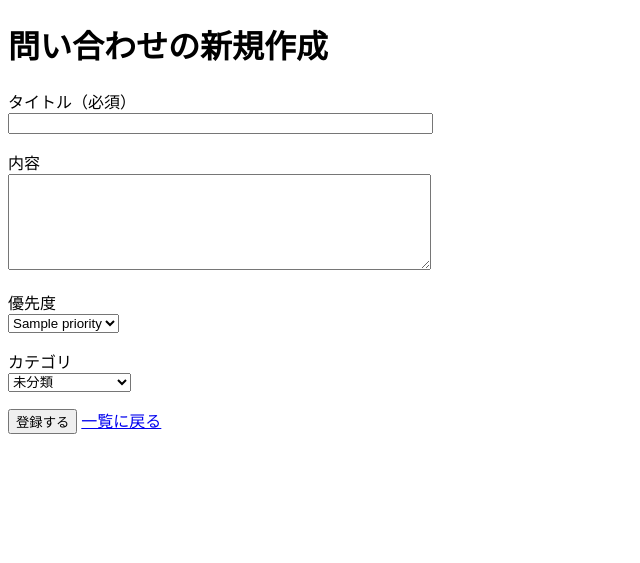
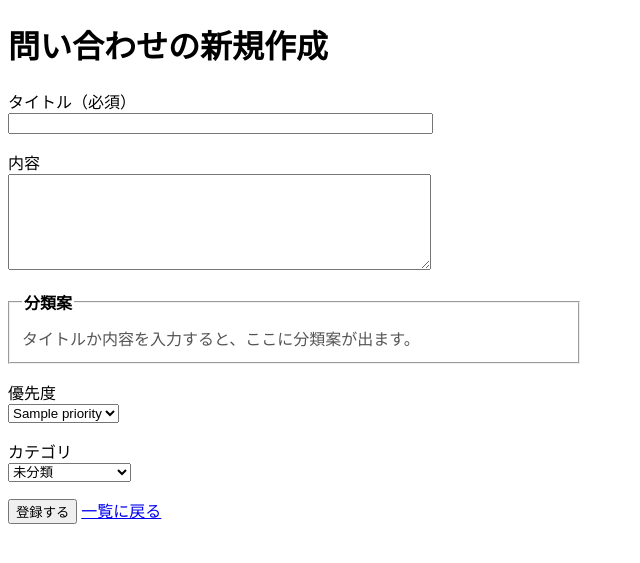
Before and after one commit to minamikinjo24-lang/help, a Node project: template src/views/new.ejs in a window 1280 px wide. Shown: the top 563 px of the page, without its empty margins (0-640 px from the left). Run offline with Node 20 templates, Linux system fonts and the light colour scheme; the template is opened without the code that fills it: most values are stand-ins (such as "Sample title", 1, 10 or a date in 2020).

Commit message:
分類案を常に見える枠にする
これまでは入力するまで何も表示されず、機能があること自体が分からなかった。
入力欄の下に「分類案」の枠を常に置き、入力前は案内文、入力後は判定結果を
出す形に変えた。採用後も枠は残し、反映済みであることを伝える。

判定の中身とルールは変更していない。

Co-Authored-By: Claude Opus 5 <noreply@anthropic.com>
Claude-Session: https://claude.ai/code/session_01KHe1ViS9e6KscEfBvVpvjx

```diff
--- a/src/views/new.ejs
+++ b/src/views/new.ejs
@@ -14,19 +14,26 @@
     <textarea id="body" name="body" rows="6" cols="50"></textarea>
   </p>
 
-  <%# 分類案。入力内容から画面内で判定するだけで、保存も送信もしない。 %>
-  <div id="suggestion" hidden
-       style="border:1px solid #888; padding:8px; max-width:34em; margin:8px 0">
-    <strong>提案（確認してください）</strong>
-    <p style="margin:4px 0">
-      優先度案: <span id="s-priority"></span><br>
-      カテゴリ案: <span id="s-category"></span>
+  <%# 分類案。入力内容から画面内で判定するだけで、保存も送信もしない。
+      入力前から枠を出しておき、中身だけ入れ替える。 %>
+  <fieldset style="max-width:34em; margin:12px 0; padding:8px 12px">
+    <legend><strong>分類案</strong></legend>
+
+    <p id="s-empty" style="margin:4px 0; color:#555">
+      タイトルか内容を入力すると、ここに分類案が出ます。
     </p>
-    <p style="margin:4px 0; font-size:0.9em" id="s-reason"></p>
-    <p style="margin:4px 0">
-      <button type="button" id="adopt">この提案を採用する</button>
-    </p>
-  </div>
+
+    <div id="s-result" hidden>
+      <p style="margin:4px 0">
+        優先度案: <strong id="s-priority"></strong><br>
+        カテゴリ案: <strong id="s-category"></strong>
+      </p>
+      <p style="margin:4px 0; font-size:0.9em" id="s-reason"></p>
+      <p style="margin:8px 0 4px">
+        <button type="button" id="adopt">この分類案を採用する</button>
+      </p>
+    </div>
+  </fieldset>
 
   <p>
     <label for="priority">優先度</label><br>
@@ -56,20 +63,27 @@
   (function () {
     var title = document.getElementById('title');
     var body = document.getElementById('body');
-    var box = document.getElementById('suggestion');
+    var empty = document.getElementById('s-empty');
+    var result = document.getElementById('s-result');
     var adopt = document.getElementById('adopt');
     var latest = null;
 
     function update() {
       var text = title.value + body.value;
-      if (text.trim().length < 2) { box.hidden = true; return; }
+      if (text.trim().length < 2) {
+        latest = null;
+        result.hidden = true;
+        empty.hidden = false;
+        return;
+      }
 
       latest = Classify.classify(title.value, body.value);
       document.getElementById('s-priority').textContent = latest.priority;
       document.getElementById('s-category').textContent = latest.category;
       document.getElementById('s-reason').textContent = latest.reason + '。';
       // カテゴリが判断不能でも優先度は採用できるので、ボタンは出したままにする
-      box.hidden = false;
+      empty.hidden = true;
+      result.hidden = false;
     }
 
     title.addEventListener('input', update);
@@ -81,7 +95,9 @@
       if (latest.categoryDecided) {
         document.getElementById('category').value = latest.category;
       }
-      box.hidden = true;
+      // 枠は残したまま、採用済みであることを伝える
+      document.getElementById('s-reason').textContent = '上の入力欄に反映しました。';
+      adopt.disabled = true;
     });
   })();
 </script>
```
